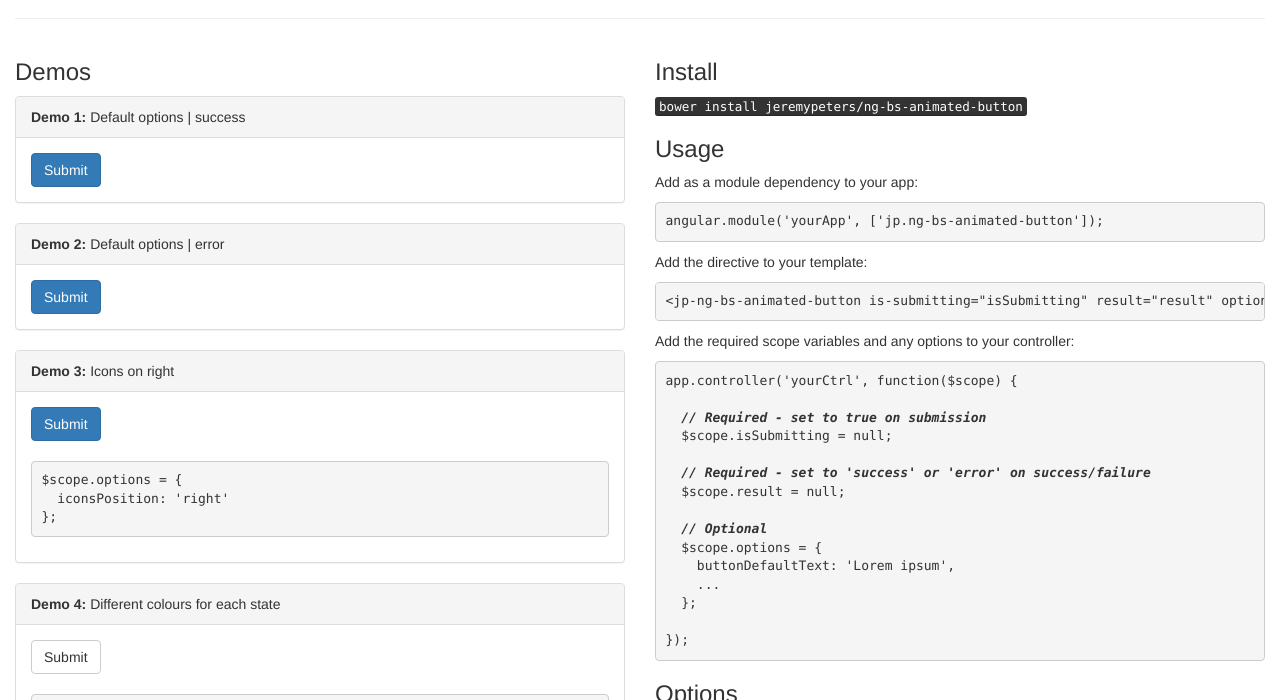
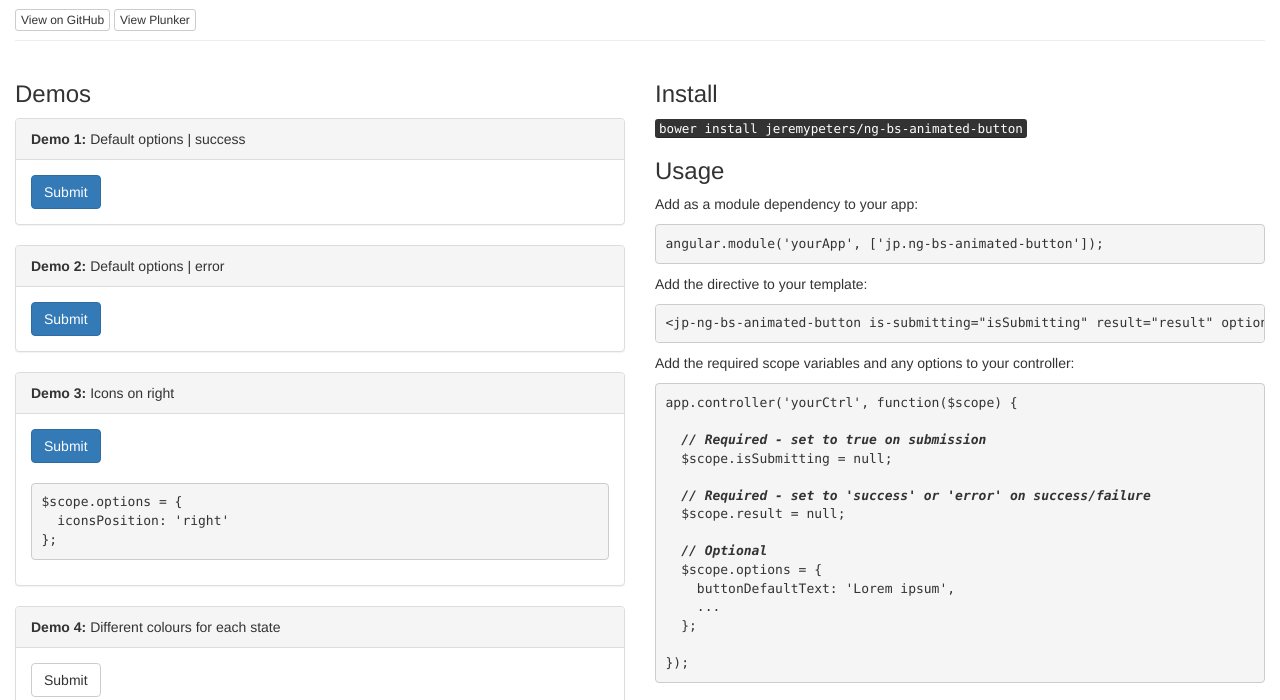
Before and after one commit to jeremypeters/ng-bs-animated-button, a plain HTML site: page index.html in a window 1280 px wide. Shown: the part 120-820 px from the top of the page. Drawn offline with nearby package versions, Linux system fonts and the light colour scheme.

Commit message:
Added links to GitHub and Plunker

```diff
--- a/index.html
+++ b/index.html
@@ -16,6 +16,8 @@
     <div class="container-fluid">
         <div class="page-header">
             <h1><a href="https://github.com/jeremypeters/ng-bs-animated-button">ng-bs-animated-button</a><br /><small>Angular/Bootstrap animated submit button directive</small></h1>
+						<a class="btn btn-default btn-xs" href="https://github.com/jeremypeters/ng-bs-animated-button" role="button">View on GitHub</a>
+						<a class="btn btn-default btn-xs" href="http://plnkr.co/edit/JI6W2i?p=preview" role="button">View Plunker</a>
         </div>
         <div class="row">
             <div class="col-sm-6">
```
